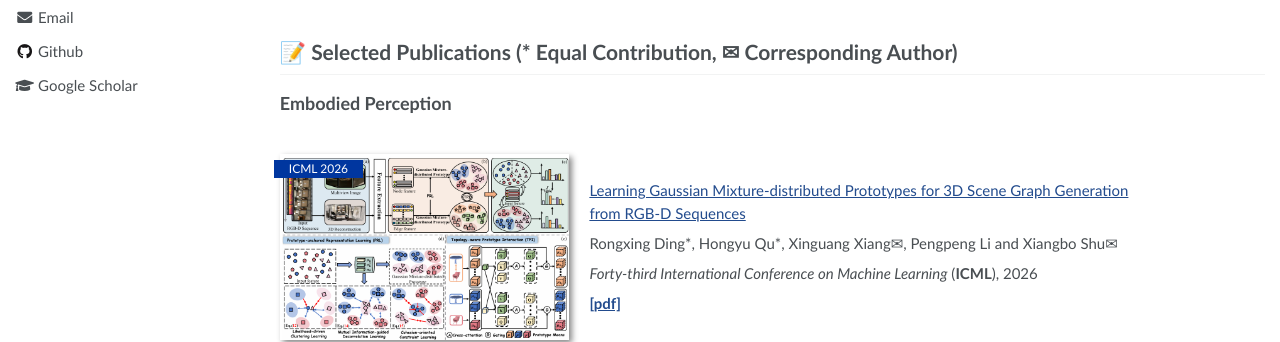
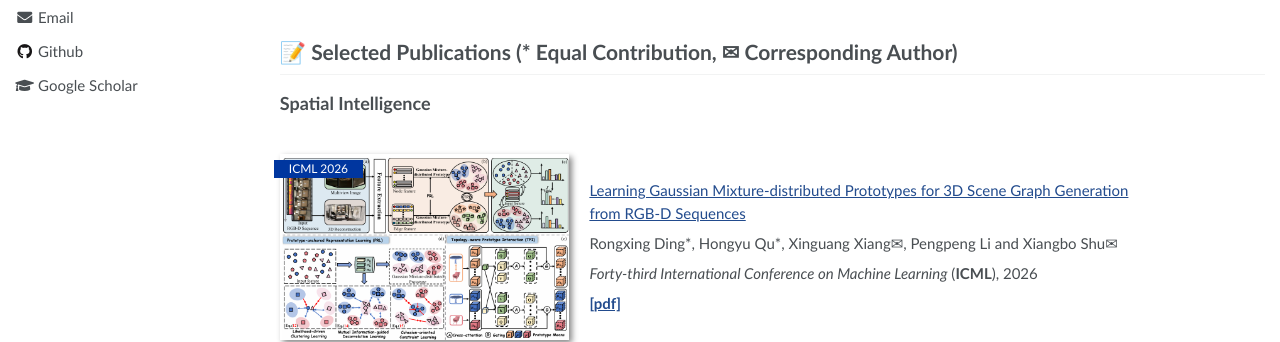
Before and after one commit to DRX-sherry/dingrongxing.github.io, a Jekyll site: the page built from _pages/about.md, in a window 1280 px wide and 900 px high. Shown: the part 394-736 px from the top of the window. Built offline with Jekyll 4.4.1, drawn with Linux system fonts in a browser that asks for light colours.

Commit message:
Rename section to Spatial Intelligence

```diff
--- a/_pages/about.md
+++ b/_pages/about.md
@@ -48,7 +48,7 @@ I am open to exploring a wide range of topics with others. Please feel free to c
 <span class='anchor' id='selected-publications'></span>
 # 📝 Selected Publications (\* Equal Contribution, ✉ Corresponding Author)
 
-## Embodied Perception
+## Spatial Intelligence
 
 <div class='paper-box'>
   <div class='paper-box-image' style="flex: 0.3; min-width: 200px;">
```
